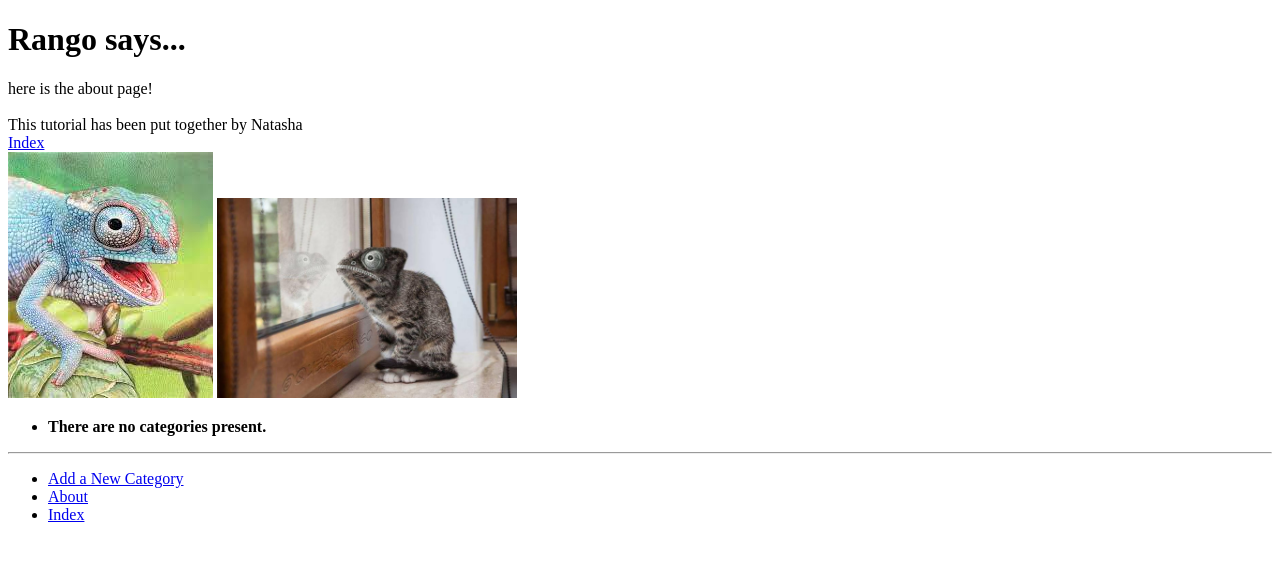
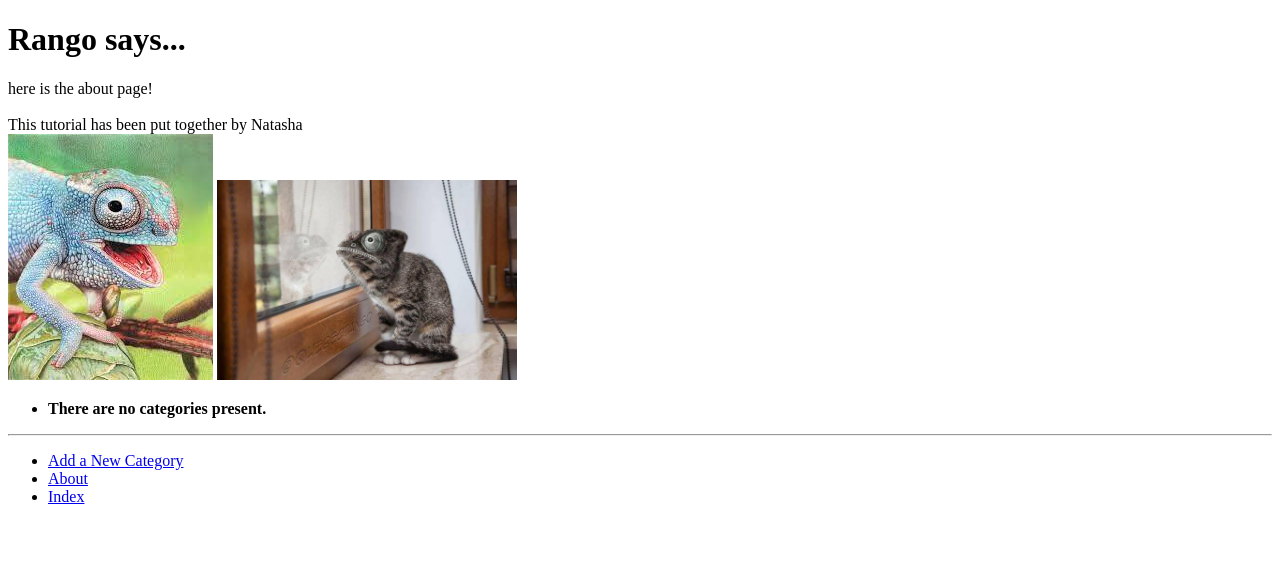
Before and after one commit to natasha814/tango_with_django_project, a Django app: page /rango/about/ in a window 1280 px wide. Shown: the top 561 px of the page. Run offline with Django 3.2, Linux system fonts and the light colour scheme; data that the repository does not hold is empty.

Commit message:
chapter 8v2

```diff
--- a/templates/rango/about.html
+++ b/templates/rango/about.html
@@ -15,7 +15,6 @@
         This tutorial has been put together by Natasha
     </div>
     <div>
-        <a href="/rango/">Index</a><br />
         <img src="{% static 'images/rango.jpg' %}"
             alt="Picture of Rango" />
         <img src='/media/cat.jpg'
```
